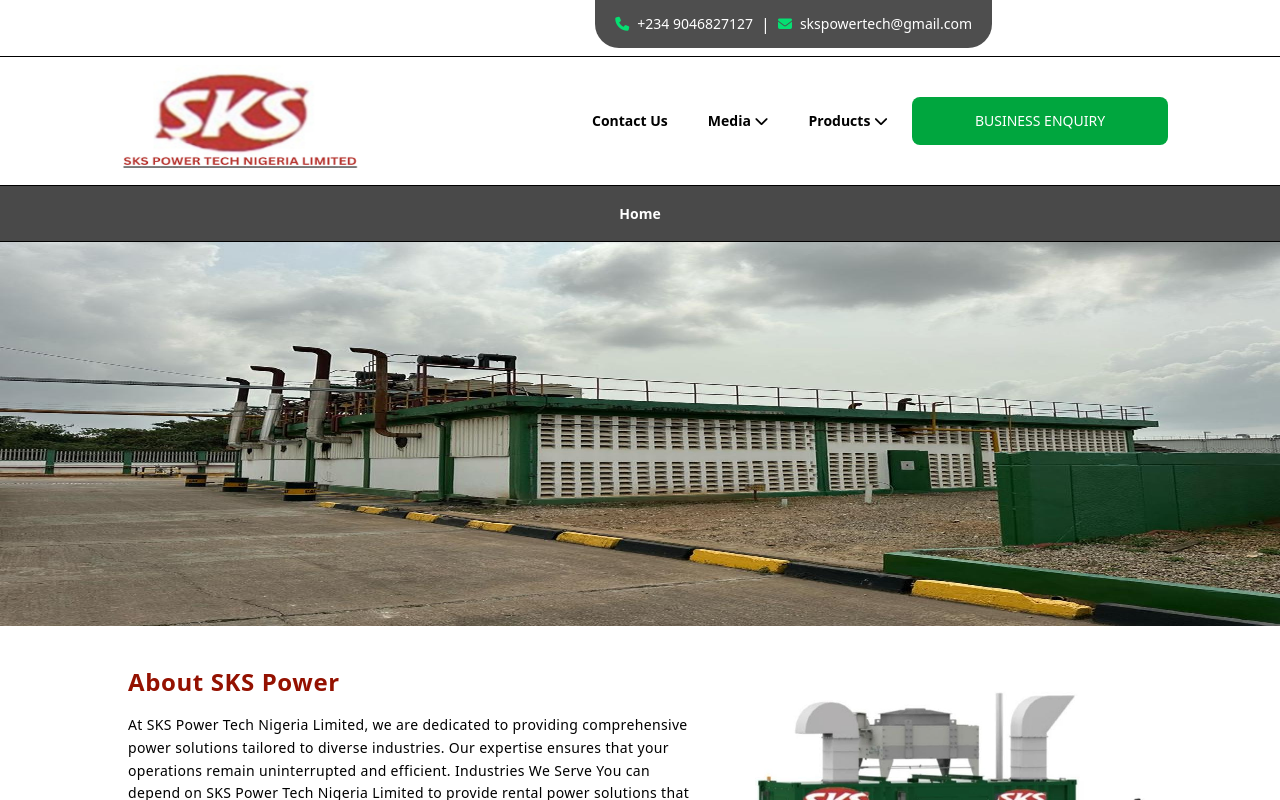
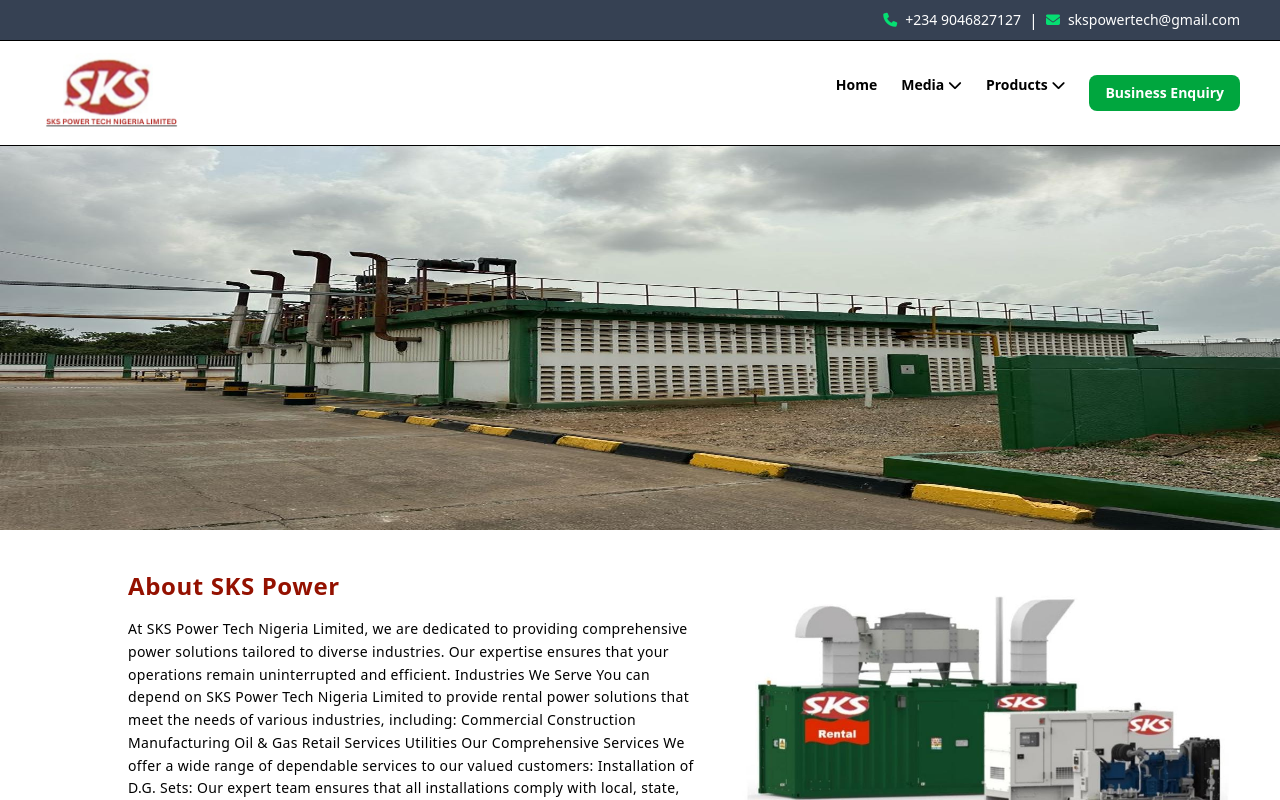
Before and after one commit to shiva8081/sks-industry, a React (Vite) app: page / in a window 1280 px wide. Shown: the top 800 px of the page. Built offline with nearby package versions, Linux system fonts and the light colour scheme.

Commit message:
navbar responsive funtionality

```diff
--- a/package.json
+++ b/package.json
@@ -16,6 +16,7 @@
     "react": "^19.0.0",
     "react-dom": "^19.0.0",
     "react-google-recaptcha": "^3.1.0",
+    "react-icons": "^5.5.0",
     "react-router-dom": "^7.4.0",
     "tailwindcss": "^4.0.8"
   },
--- a/src/components/Navbar.tsx
+++ b/src/components/Navbar.tsx
@@ -1,43 +1,91 @@
 import logo from "../assets/logo2.png";
 import { Link } from "react-router-dom";
+import { useState } from "react";
+import { FiMenu, FiX } from "react-icons/fi";
+
 const Navbar = () => {
+  const [isOpen, setIsOpen] = useState(false);
+
   return (
-    <div className="w-full ">
-      <div className="border-b border-black upper">
-        <div className="flex justify-end mr-72 gap-2 pb-2 ">
-          <div className="flex items-center justify-center gap-2 rounded-b-3xl bg-[#4e4e4e] text-white px-5 py-3">
-            <i className="fa-solid fa-phone text-sm  text-green-400 "></i>
-            <span className="text-sm"> <a href="tel:+2349046827127">+234 9046827127</a></span>
-            <span> | </span>
-            <i className="fa-solid fa-envelope text-green-400 text-sm "></i>
-            <span className="text-sm"> <a href="mailto:skspowertech@gmail.com">skspowertech@gmail.com</a></span>
+    <div className="w-full bg-white shadow-md">
+      {/* Top Navbar */}
+     <div className="border-b border-black w-full">
+      {/* Mobile View */}
+      <div className="flex md:hidden justify-center p-2 bg-gray-700 text-white text-sm w-full">
+        <div className="flex items-center gap-2">
+          <i className="fa-solid fa-phone text-sm text-green-400"></i>
+          <a href="tel:+2349046827127" className="text-sm">Call Us</a>
+          <span>|</span>
+          <i className="fa-solid fa-envelope text-green-400 text-sm"></i>
+          <a href="mailto:skspowertech@gmail.com" className="text-sm">Email Us</a>
+        </div>
+      </div>
+
+      {/* Desktop View */}
+      <div className="hidden md:flex justify-end px-10 gap-2 p-2 bg-gray-700 text-white w-full">
+        <div className="flex items-center gap-2">
+          <i className="fa-solid fa-phone text-sm text-green-400"></i>
+          <a href="tel:+2349046827127" className="text-sm">+234 9046827127</a>
+          <span>|</span>
+          <i className="fa-solid fa-envelope text-green-400 text-sm"></i>
+          <a href="mailto:skspowertech@gmail.com" className="text-sm">skspowertech@gmail.com</a>
         </div>
       </div>
     </div>
-      <div className="middle p-2  border-b border-black flex justify-around">
-        <div className="logo">
+      {/* Main Navbar */}
+      <div className="flex items-center justify-between px-6 py-3 md:px-10 border-b">
+        {/* Logo */}
         <img
-            className="w-3xs h-28 hover:scale-110 hover:opacity-80 duration-300 transition-all "
+          className="h-16 md:h-20 transition-transform duration-300 hover:scale-110"
           src={logo}
           alt="logo"
         />
-        </div>
-        <div className="flex gap-2 items-center ">
-          <div className="px-4 text-sm font-semibold">Contact Us</div>
-          <div className="px-4 text-sm font-semibold">
+
+        {/* Menu Toggle for Mobile */}
+        <button
+          onClick={() => setIsOpen(!isOpen)}
+          className="md:hidden text-2xl"
+        >
+          {isOpen ? <FiX /> : <FiMenu />}
+        </button>
+
+        {/* Desktop Menu */}
+        <div className="hidden md:flex gap-6 text-sm font-semibold">
+          <Link to="/" className="hover:text-green-600">
+            Home
+          </Link>
+          <span className="cursor-pointer">
             Media <i className="fa-solid fa-chevron-down"></i>
-          </div>
-          <div className="px-4 text-sm font-semibold">
+          </span>
+          <span className="cursor-pointer">
             Products <i className="fa-solid fa-chevron-down"></i>
-          </div>
-          <div className=" h-12 w-3xs flex items-center justify-center rounded-lg px-4 bg-green-600 hover:bg-green-700 text-sm  text-white">
-            <Link to="/enquiry">BUSINESS ENQUIRY</Link>
+          </span>
+          <Link
+            to="/enquiry"
+            className="bg-green-600 hover:bg-green-700 text-white px-4 py-2 rounded-lg"
+          >
+            Business Enquiry
+          </Link>
         </div>
       </div>
+
+      {/* Mobile Menu */}
+      {isOpen && (
+        <div className="md:hidden flex flex-col items-center gap-4 p-4 bg-gray-800 text-white">
+          <Link to="/" onClick={() => setIsOpen(false)}>
+            Home
+          </Link>
+          <span className="cursor-pointer">Media</span>
+          <span className="cursor-pointer">Products</span>
+          <Link
+            to="/enquiry"
+            className="bg-green-600 hover:bg-green-700 text-white px-4 py-2 rounded-lg"
+            onClick={() => setIsOpen(false)}
+          >
+            Business Enquiry
+          </Link>
         </div>
-      <div className=" lower flex justify-center items-center gap-2 border-b border-black h-14 bg-[#494949] text-white">
-        <div className="px-4 text-sm font-semibold">Home</div>
-      </div>
+      )}
     </div>
   );
 };
```
Also changed, not shown: 1 other file (tests, documents, lock files or other folders). Lines whose indentation alone changed are shown as unchanged.
